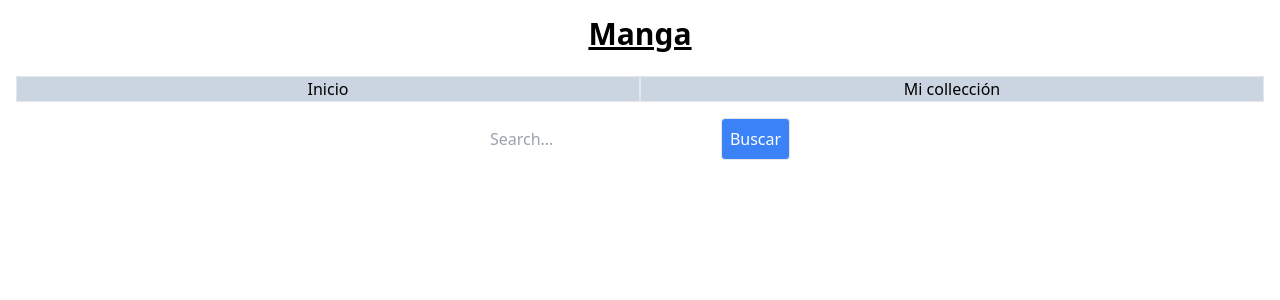
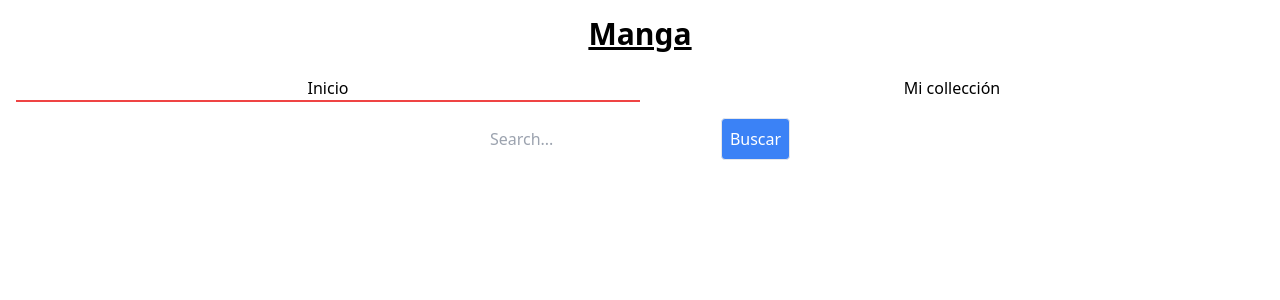
Before and after one commit to Daviichii89/manga-collection, a React (Vite) app: page / in a window 1280 px wide. Shown: the top 300 px of the page. Built offline with nearby package versions, Linux system fonts and the light colour scheme.

Commit message:
Create a Error404 page & route and styled Navbar component

```diff
--- a/src/App.tsx
+++ b/src/App.tsx
@@ -1,29 +1,19 @@
-import { BrowserRouter, Routes, Route, Link } from "react-router-dom";
+import { BrowserRouter, Routes, Route } from "react-router-dom";
 import Home from "./pages/Home";
 import Collection from "./pages/Collection";
+import Navbar from "./components/Navbar";
+import Error404 from "./pages/Error404";
 
 function App() {
   return (
     <main className="min-h-screen text-center p-4">
       <h1 className="text-3xl font-bold underline mb-6">Manga</h1>
       <BrowserRouter>
-        <nav className="flex justify-evenly">
-          <Link
-            to="/"
-            className="border w-full bg-slate-300 hover:bg-slate-100"
-          >
-            Inicio
-          </Link>
-          <Link
-            to="/collection"
-            className="border w-full bg-slate-300 hover:bg-slate-100"
-          >
-            Mi collección
-          </Link>
-        </nav>
+        <Navbar />
         <Routes>
           <Route path="/" element={<Home />} />
           <Route path="/collection" element={<Collection />} />
+          <Route path="*" element={<Error404 />} />
         </Routes>
       </BrowserRouter>
     </main>
--- /dev/null
+++ b/src/components/Navbar.tsx
@@ -0,0 +1,30 @@
+import { NavLink } from "react-router-dom";
+
+const Navbar = () => {
+  return (
+    <nav className="flex justify-evenly">
+      <NavLink
+        to="/"
+        className={({ isActive }) =>
+          isActive
+            ? "w-full hover:bg-slate-100 border-b-2 border-red-500"
+            : "w-full hover:bg-slate-100"
+        }
+      >
+        Inicio
+      </NavLink>
+      <NavLink
+        to="/collection"
+        className={({ isActive }) =>
+          isActive
+            ? "w-full hover:bg-slate-100 border-b-2 border-red-500"
+            : "w-full hover:bg-slate-100"
+        }
+      >
+        Mi collección
+      </NavLink>
+    </nav>
+  );
+};
+
+export default Navbar;
--- /dev/null
+++ b/src/pages/Error404.tsx
@@ -0,0 +1,5 @@
+const Error404 = () => {
+  return <div className="text-2xl font-bold my-40">Error404</div>;
+};
+
+export default Error404;
```
